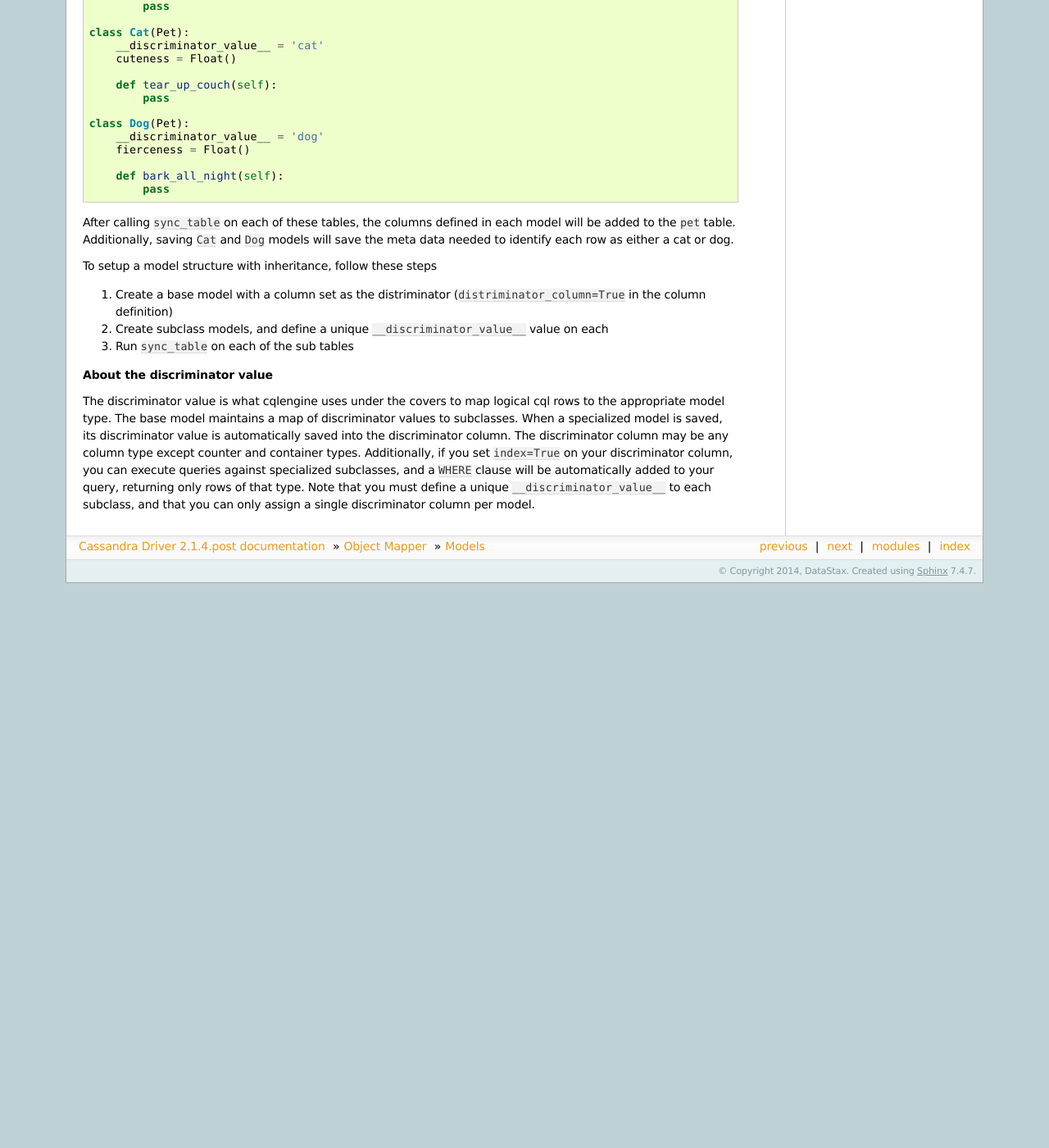
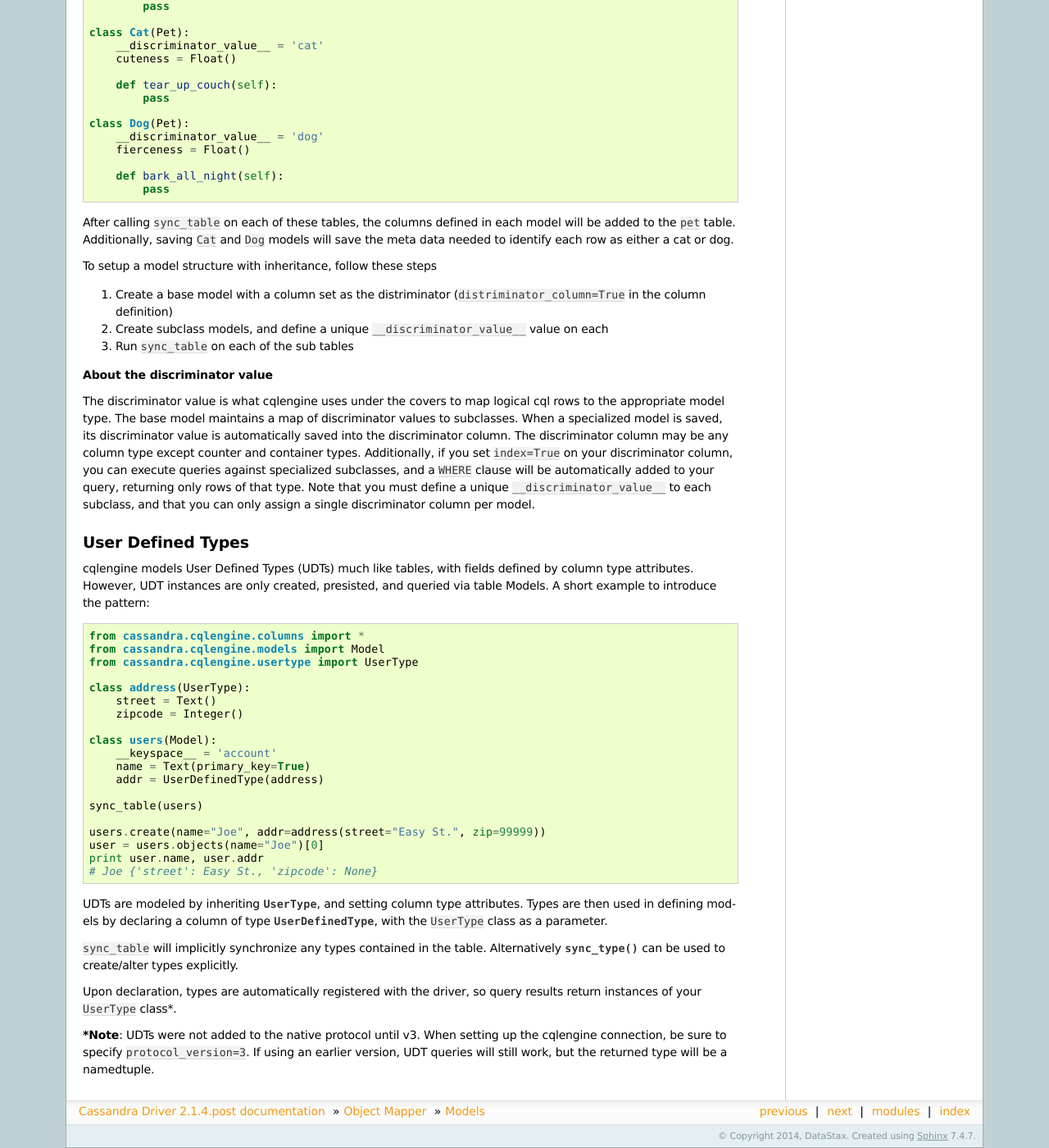
Before and after one commit to datastax/python-driver, a Sphinx documentation site: the page built from docs/cqlengine/models.rst, in a window 1280 px wide and 1400 px high, scrolled down 2251 px. Shown: the whole window at 82% size. Built offline with Sphinx 7.4.7, drawn with Linux system fonts in a browser that asks for light colours; pages that are not in the unit, such as notebooks, are missing from menus; before the commit the page ends 2962 px from its top, so only the background shows below that.

Commit message:
cqle: add documentation for User Defined Type models

```diff
--- a/docs/api/cassandra/cqlengine/columns.rst
+++ b/docs/api/cassandra/cqlengine/columns.rst
@@ -72,6 +72,8 @@ Columns of all types are initialized by passing :class:`.Column` attributes to t
 
 .. autoclass:: TimeUUID(**kwargs)
 
+.. autoclass:: UserDefinedType
+
 .. autoclass:: UUID(**kwargs)
 
 .. autoclass:: VarInt(**kwargs)
--- a/docs/cqlengine/models.rst
+++ b/docs/cqlengine/models.rst
@@ -178,3 +178,43 @@ automatically saved into the discriminator column. The discriminator column may
 Additionally, if you set ``index=True`` on your discriminator column, you can execute queries against specialized subclasses, and a
 ``WHERE`` clause will be automatically added to your query, returning only rows of that type. Note that you must
 define a unique ``__discriminator_value__`` to each subclass, and that you can only assign a single discriminator column per model.
+
+.. _user_types:
+
+User Defined Types
+==================
+cqlengine models User Defined Types (UDTs) much like tables, with fields defined by column type attributes. However, UDT instances
+are only created, presisted, and queried via table Models. A short example to introduce the pattern::
+
+    from cassandra.cqlengine.columns import *
+    from cassandra.cqlengine.models import Model
+    from cassandra.cqlengine.usertype import UserType
+
+    class address(UserType):
+        street = Text()
+        zipcode = Integer()
+
+    class users(Model):
+        __keyspace__ = 'account'
+        name = Text(primary_key=True)
+        addr = UserDefinedType(address)
+
+    sync_table(users)
+
+    users.create(name="Joe", addr=address(street="Easy St.", zip=99999))
+    user = users.objects(name="Joe")[0]
+    print user.name, user.addr
+    # Joe {'street': Easy St., 'zipcode': None}
+
+UDTs are modeled by inheriting :class:`~.usertype.UserType`, and setting column type attributes. Types are then used in defining
+models by declaring a column of type :class:`~.columns.UserDefinedType`, with the ``UserType`` class as a parameter.
+
+``sync_table`` will implicitly
+synchronize any types contained in the table. Alternatively :func:`~.management.sync_type` can be used to create/alter types
+explicitly.
+
+Upon declaration, types are automatically registered with the driver, so query results return instances of your ``UserType``
+class*.
+
+***Note**: UDTs were not added to the native protocol until v3. When setting up the cqlengine connection, be sure to specify
+``protocol_version=3``. If using an earlier version, UDT queries will still work, but the returned type will be a namedtuple.
```
Also changed, not shown: 2 other files.
